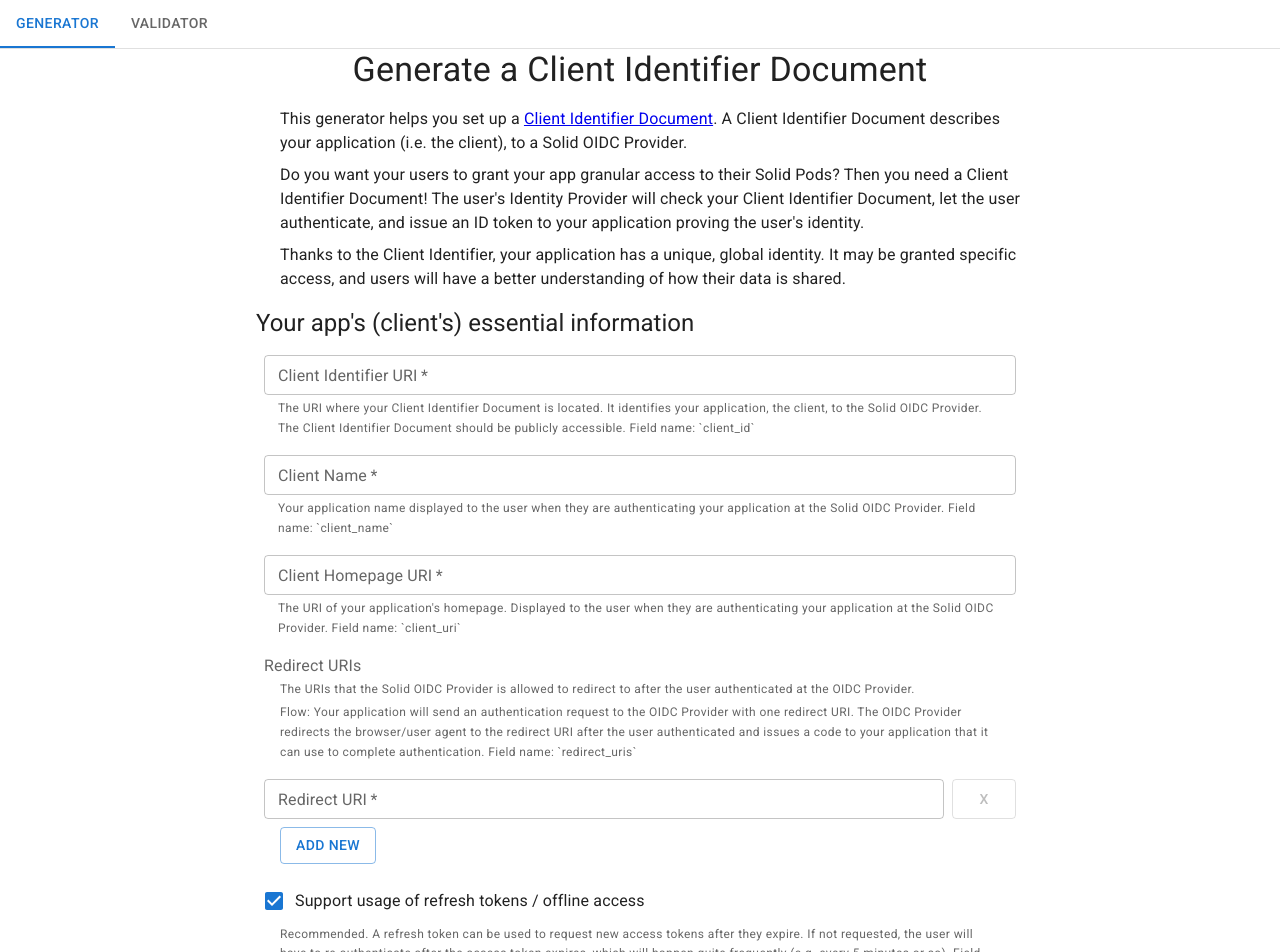
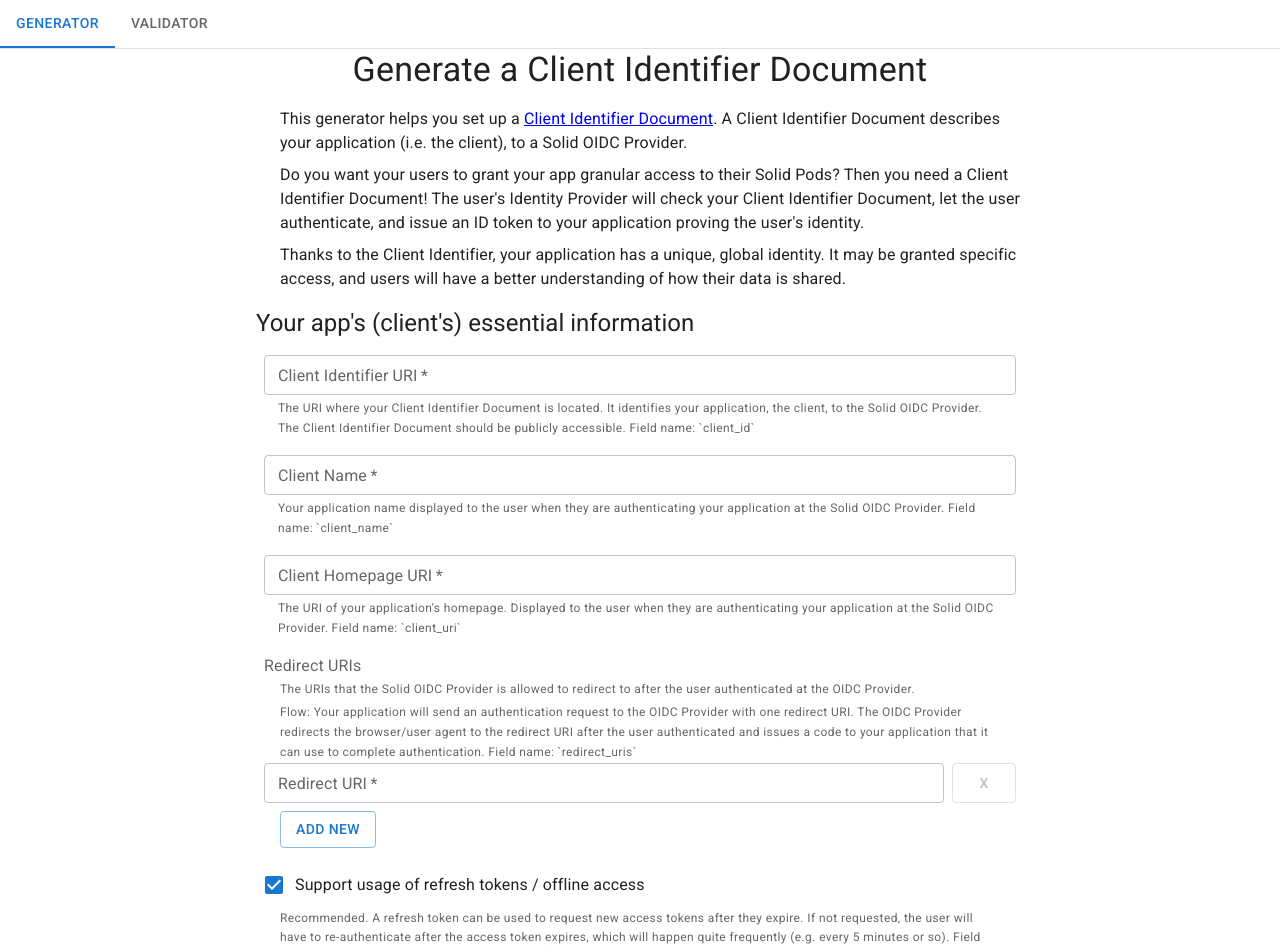
Before and after one commit to inrupt/client-identifier-helper, a React (Vite) app: page /generator in a window 1280 px wide. Shown: the top 952 px of the page. Built offline with nearby package versions, Linux system fonts and the light colour scheme.

Commit message:
chore: refactor redirect URIs component into generic text field array component (#71)
Co-authored-by: Laurin Weger <Laurin-W@users.noreply.github.com>

```diff
--- /dev/null
+++ b/src/components/VerboseTextFieldArray.tsx
@@ -0,0 +1,119 @@
+//
+// Copyright 2022 Inrupt Inc.
+//
+// Permission is hereby granted, free of charge, to any person obtaining a copy
+// of this software and associated documentation files (the "Software"), to deal in
+// the Software without restriction, including without limitation the rights to use,
+// copy, modify, merge, publish, distribute, sublicense, and/or sell copies of the
+// Software, and to permit persons to whom the Software is furnished to do so,
+// subject to the following conditions:
+//
+// The above copyright notice and this permission notice shall be included in
+// all copies or substantial portions of the Software.
+//
+// THE SOFTWARE IS PROVIDED "AS IS", WITHOUT WARRANTY OF ANY KIND, EXPRESS OR IMPLIED,
+// INCLUDING BUT NOT LIMITED TO THE WARRANTIES OF MERCHANTABILITY, FITNESS FOR A
+// PARTICULAR PURPOSE AND NONINFRINGEMENT. IN NO EVENT SHALL THE AUTHORS OR COPYRIGHT
+// HOLDERS BE LIABLE FOR ANY CLAIM, DAMAGES OR OTHER LIABILITY, WHETHER IN AN ACTION
+// OF CONTRACT, TORT OR OTHERWISE, ARISING FROM, OUT OF OR IN CONNECTION WITH THE
+// SOFTWARE OR THE USE OR OTHER DEALINGS IN THE SOFTWARE.
+//
+
+import {
+  Button,
+  FormHelperText,
+  FormLabel,
+  Grid,
+  TextField,
+  TextFieldProps,
+} from "@mui/material";
+
+export type VerboseFieldArrayRenderProps = TextFieldProps & {
+  /** Label for the individual text fields */
+  fieldLabel: string;
+  description: string | string[];
+  values: string[];
+
+  pushItem(obj: unknown): void;
+  removeItem<T>(index: number): T | undefined;
+};
+
+export default function VerboseTextFieldArray(
+  props: VerboseFieldArrayRenderProps
+) {
+  if (!props) {
+    return <Grid container item spacing={1} />;
+  }
+  const {
+    name: fieldName,
+    label: textFieldArrayLabel,
+    fieldLabel,
+    description,
+    values,
+
+    pushItem,
+    removeItem,
+    ...textProps
+  } = props;
+
+  const descriptions = Array.isArray(description) ? description : [description];
+
+  return (
+    <Grid container item className="VerboseTextFieldArray">
+      <Grid container item>
+        <FormLabel>{textFieldArrayLabel}</FormLabel>
+        <Grid item marginLeft={2} paddingRight={2}>
+          {descriptions.map((descriptionParagraph) => (
+            <FormHelperText>{descriptionParagraph}</FormHelperText>
+          ))}
+        </Grid>
+      </Grid>
+
+      <Grid container item spacing={1} className={fieldName}>
+        {values.map((value: string, index: number) => {
+          return (
+            // index={key}, taken from https://formik.org/docs/examples/field-arrays
+            // This seems fine in this context.
+            // eslint-disable-next-line react/no-array-index-key
+            <Grid container item key={index} spacing={1}>
+              <Grid item sx={{ flexGrow: 1 }}>
+                <TextField
+                  // eslint-disable-next-line react/jsx-props-no-spreading
+                  {...textProps}
+                  name={`${fieldName}.${index}`}
+                  label={fieldLabel}
+                  value={value}
+                  fullWidth
+                />
+              </Grid>
+              <Grid item>
+                <Button
+                  type="button"
+                  title="Remove this field"
+                  className="RemoveItemButton"
+                  onClick={() => removeItem(index)}
+                  color="secondary"
+                  variant="outlined"
+                  sx={{ height: 40, width: 40 }}
+                  disabled={values.length === 1}
+                >
+                  x
+                </Button>
+              </Grid>
+            </Grid>
+          );
+        })}
+        <Grid container item marginLeft={2}>
+          <Button
+            type="button"
+            variant="outlined"
+            onClick={() => pushItem("")}
+            className="AddNewButton"
+          >
+            Add new
+          </Button>
+        </Grid>
+      </Grid>
+    </Grid>
+  );
+}
--- a/src/pages/generate.tsx
+++ b/src/pages/generate.tsx
@@ -28,7 +28,6 @@ import {
   Checkbox,
   FormControlLabel,
   FormHelperText,
-  FormLabel,
   Grid,
   InputLabel,
   MenuItem,
@@ -40,67 +39,10 @@ import type { FieldArrayRenderProps } from "formik";
 import { FieldArray, Form, Formik } from "formik";
 import { useEffect, useRef, useState } from "react";
 import { useNavigate } from "react-router-dom";
+import VerboseTextFieldArray from "../components/VerboseTextFieldArray";
 import generateClientIdDocument from "../lib/generateDocument/generateDocument";
 
-function RedirectUrisComponent(props: FieldArrayRenderProps | void) {
-  if (!props) {
-    return <Grid container item spacing={1} />;
-  }
-  const { push, remove, form } = props;
-  return (
-    <Grid container item spacing={1}>
-      {form.values.redirectUris.map((redirectUri: string, index: number) => {
-        return (
-          // index={key}, taken from https://formik.org/docs/examples/field-arrays
-          // This seems fine in this context.
-          // eslint-disable-next-line react/no-array-index-key
-          <Grid container item key={index} spacing={1}>
-            <Grid item sx={{ flexGrow: 1 }}>
-              <TextField
-                label="Redirect URI"
-                name={`redirectUris.${index}`}
-                value={redirectUri}
-                onChange={form.handleChange}
-                onBlur={form.handleBlur}
-                inputProps={{ inputMode: "url" }}
-                variant="outlined"
-                required
-                fullWidth
-                size="small"
-              />
-            </Grid>
-            <Grid item>
-              <Button
-                type="button"
-                name={`removeRedirectUri.${index}`}
-                title="Remove Redirect URI of this row"
-                onClick={() => remove(index)}
-                color="secondary"
-                variant="outlined"
-                sx={{ height: 40, width: 40 }}
-                disabled={form.values.redirectUris.length === 1}
-              >
-                x
-              </Button>
-            </Grid>
-          </Grid>
-        );
-      })}
-      <Grid container item marginLeft={2}>
-        <Button
-          type="button"
-          variant="outlined"
-          name="addRedirectUri"
-          onClick={() => push("")}
-        >
-          Add new
-        </Button>
-      </Grid>
-    </Grid>
-  );
-}
-
-type FormParameters = {
+export type FormParameters = {
   clientId: string;
   clientName: string;
   clientUri: string;
@@ -275,32 +217,29 @@ export default function ClientIdentifierGenerator() {
                         Field name: `client_uri`"
                       />
                     </Grid>
-                    <Grid container item>
-                      <FormLabel>Redirect URIs</FormLabel>
-                      <Grid container>
-                        <Grid item marginLeft={2} paddingRight={2}>
-                          <FormHelperText>
-                            The URIs that the Solid OIDC Provider is allowed to
-                            redirect to after the user authenticated at the OIDC
-                            Provider.
-                          </FormHelperText>
-                          <FormHelperText>
-                            Flow: Your application will send an authentication
-                            request to the OIDC Provider with one redirect URI.
-                            The OIDC Provider redirects the browser/user agent
-                            to the redirect URI after the user authenticated and
-                            issues a code to your application that it can use to
-                            complete authentication. Field name: `redirect_uris`
-                          </FormHelperText>
-                        </Grid>
-                      </Grid>
-                    </Grid>
 
                     <Grid item container>
-                      <FieldArray
-                        name="redirectUris"
-                        component={RedirectUrisComponent}
-                      />
+                      <FieldArray name="redirectUris">
+                        {(props: FieldArrayRenderProps) => (
+                          <VerboseTextFieldArray
+                            label="Redirect URIs"
+                            fieldLabel="Redirect URI"
+                            name="redirectUris"
+                            description={[
+                              "The URIs that the Solid OIDC Provider is allowed to redirect to after the user authenticated at the OIDC Provider.",
+                              "Flow: Your application will send an authentication request to the OIDC Provider with one redirect URI. The OIDC Provider redirects the browser/user agent to the redirect URI after the user authenticated and issues a code to your application that it can use to complete authentication. Field name: `redirect_uris`",
+                            ]}
+                            values={form.values.redirectUris}
+                            pushItem={props.push}
+                            removeItem={props.remove}
+                            onChange={form.handleChange}
+                            inputProps={{ inputMode: "url" }}
+                            fullWidth
+                            size="small"
+                            required
+                          />
+                        )}
+                      </FieldArray>
                     </Grid>
                     <Grid container item>
                       <FormControlLabel
@@ -331,7 +270,7 @@ export default function ClientIdentifierGenerator() {
                       <Accordion>
                         <AccordionSummary
                           expandIcon={<ExpandMoreIcon />}
-                          className="userInformationFields"
+                          className="UserInformationFieldsHead"
                         >
                           Additional information displayed to users
                         </AccordionSummary>
@@ -402,8 +341,8 @@ export default function ClientIdentifierGenerator() {
                     <Grid container item>
                       <Accordion>
                         <AccordionSummary
+                          className="AdvancedFieldsHead"
                           expandIcon={<ExpandMoreIcon />}
-                          className="advancedFields"
                         >
                           Advanced OIDC options
                         </AccordionSummary>
```
Also changed, not shown: 1 other file (tests, documents, lock files or other folders).
